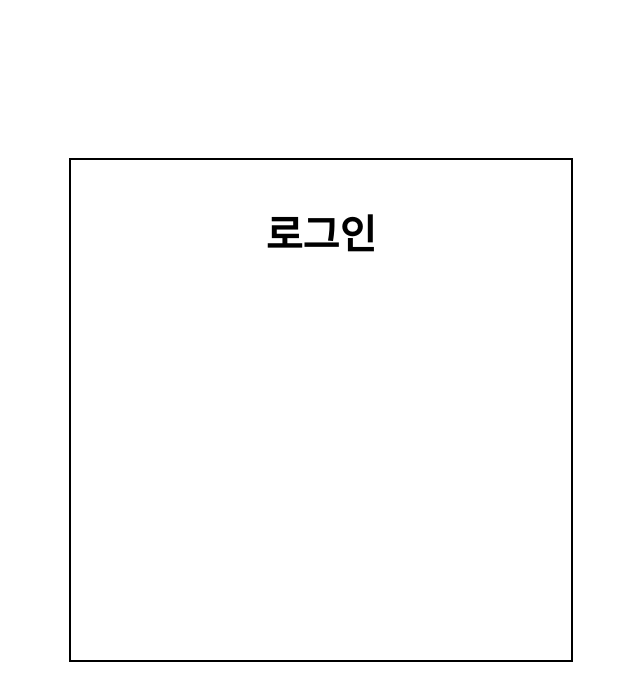
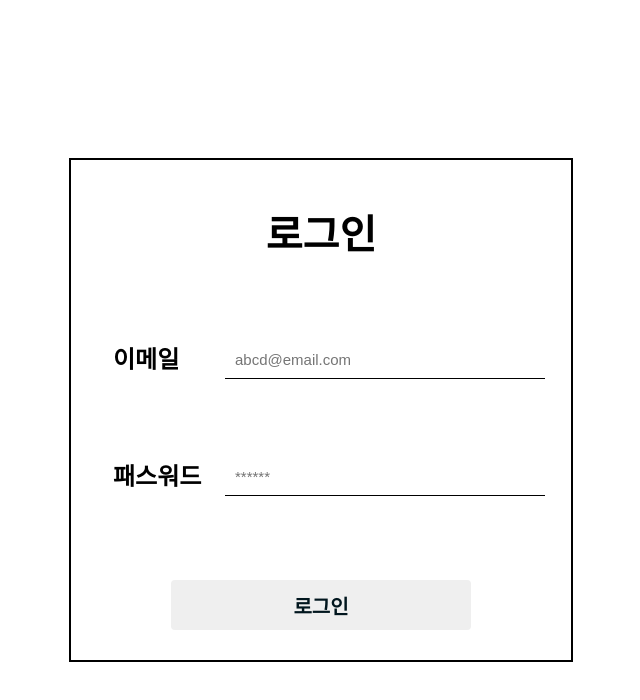
Before and after one commit to blueStragglr/wanted-pre-onboarding-10-FE-quest, a React (Create React App) app in the folder pre-mission/: page /login in a window 1280 px wide. Shown: the top 700 px of the page, without its empty margins (319-959 px from the left). Built offline with nearby package versions, Linux system fonts and the light colour scheme.

Commit message:
feat: API 출력 페이지 작성 중

```diff
--- a/pre-mission/src/App.js
+++ b/pre-mission/src/App.js
@@ -1,6 +1,7 @@
 import {BrowserRouter, Routes, Route} from 'react-router-dom';
 import Home from './pages/Home';
 import LogIn from './pages/LogIn';
+import ShowAPI from './pages/ShowAPI';
 import './App.css';
 
 function App() {
@@ -10,6 +11,7 @@ function App() {
         <Routes>
           <Route path="/" element={<Home />}/>
           <Route path="/login" element={<LogIn />}/>
+          <Route path="showAPI" element={<ShowAPI />}></Route>
         </Routes>
       </BrowserRouter>
     </div>
--- a/pre-mission/src/components/SignIn.jsx
+++ b/pre-mission/src/components/SignIn.jsx
@@ -1,5 +1,6 @@
 import React, { useState } from 'react';
-import {Container, Form, SignInTitle, Input} from './signIn-styled';
+import {Container, Form, SignInTitle, InputWrapper, InputTitle,
+    Input, Button} from './signIn-styled';
 
 const SignIn = () => {
     const [formData, setFormData] = useState({
@@ -18,13 +19,37 @@ const SignIn = () => {
     const handleLogIn = (e) => {
         e.preventDefault();
 
-    }
+        try{
+            console.log('Email: ', formData.email);
+            console.log('Password: ', formData.password);
+        } catch(error){
+            console.log('로그인 실패: ', error);
+        }
+
+    };
 
     return (
         <div>
             <Container>
-                <Form>
+                <Form onSubmit={handleLogIn}>
                     <SignInTitle>로그인</SignInTitle>
+                    <InputWrapper>
+                        <InputTitle>이메일</InputTitle>
+                        <Input
+                        name="email"
+                        type="email"
+                        placeholder="abcd@email.com"
+                        value={formData.email}
+                        onChange={handleInput}/>
+                        <InputTitle>패스워드</InputTitle>
+                        <Input
+                        name="password"
+                        type="password"
+                        placeholder="******"
+                        value={formData.password}
+                        onChange={handleInput}/>
+                    </InputWrapper>
+                    <Button type="submit">로그인</Button>
                 </Form>
             </Container>
         </div>
--- /dev/null
+++ b/pre-mission/src/components/showAPI-styled.jsx
@@ -0,0 +1,32 @@
+import styled from 'styled-components';
+
+export const Container = styled.div`
+    display: flex;
+    justify-content: center;
+    align-items: center;
+    flex-direction: column;
+    width: 50dvw;
+    min-height: 100dvh;
+    margin-top: 10px;
+    position: relative;
+`;
+
+export const APIForm = styled.div`
+    display: flex;
+    flex-direction: column;
+    align-items: center;
+    border: 2px solid;
+    width: 500px;
+    height: 500px;
+    position: relative;
+    top: 50%;
+    left: 50%;
+`;
+
+export const Title = styled.h2`
+    font-size: 40px;
+    font-family: 'Roboto Flex', sans-serif;
+    font-weight: bold;
+    position: relative;
+    top: 2%;
+`;
--- a/pre-mission/src/components/signIn-styled.jsx
+++ b/pre-mission/src/components/signIn-styled.jsx
@@ -64,8 +64,7 @@ export const Button = styled.button`
     width: 300px;
     height: 50px;
     position: relative;
-    top: 80px;
-    background-color: #48961E;
+    top: 60px;
     color: #01161E;
     font-size: 20px;
     font-weight: bold;
@@ -82,25 +81,3 @@ export const Button = styled.button`
         color: #eeeeee;
     }
 `;
-
-export const ConsoleButton = styled.button`
-    padding: 10px;
-    width: 300px;
-    height: 50px;
-    position: relative;
-    color: #01161E;
-    font-size: 20px;
-    font-weight: bold;
-    border: none;
-    border-radius: 4px;
-    cursor: pointer;
-
-    &:hover {
-        background-color: #124559;
-    }
-
-    &:active{
-        background-color: #59679E;
-        color: #eeeeee;
-    }
-`
--- /dev/null
+++ b/pre-mission/src/pages/ShowAPI.jsx
@@ -0,0 +1,15 @@
+import React from 'react';
+import {Container, Title} from '../components/showAPI-styled';
+
+const ShowAPI = () => {
+    return (
+        <>
+            <Title>Mock API</Title>
+            <Container>
+
+            </Container>
+        </>
+    )
+}
+
+export default ShowAPI;
```
